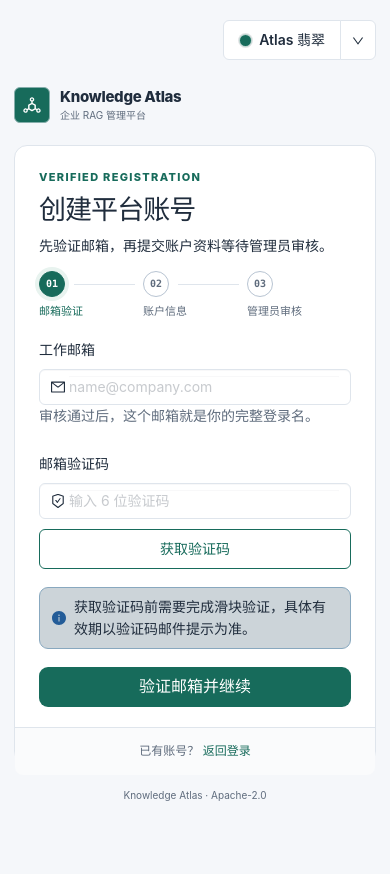
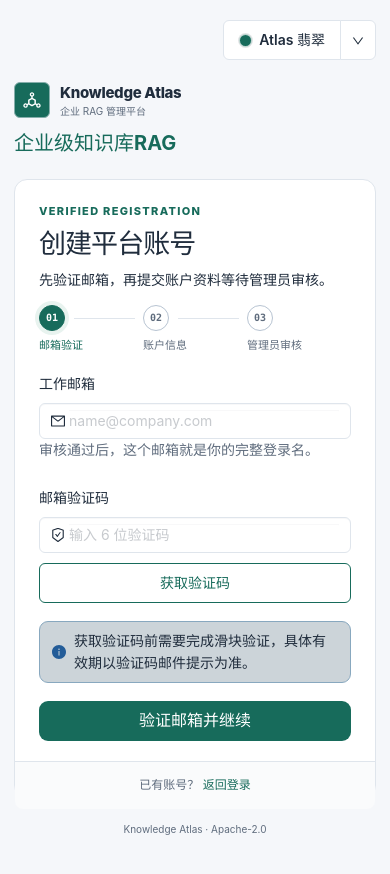
Before and after one commit to liulangjietou/kb-rag, a React (Vite) app in the folder kb-rag-web/: page /register in a window 390 px wide. Before the commit the page ends 844 px from the top, so only its background shows below. Built offline with nearby package versions, Linux system fonts and the light colour scheme.

Commit message:
feat(web): add enterprise RAG title to auth cover

```diff
--- a/kb-rag-web/src/components/AuthShell.tsx
+++ b/kb-rag-web/src/components/AuthShell.tsx
@@ -18,6 +18,7 @@ export default function AuthShell({ children, eyebrow, headline, description, co
       <section className="auth-shell__stage" aria-label="平台能力概览">
         <BrandMark inverse />
         <div className="auth-shell__message">
+          <div className="auth-shell__product-title">企业级知识库RAG</div>
           <span className="auth-overline">KNOWLEDGE OPERATIONS</span>
           <h1>{headline}</h1>
           <p>{description}</p>
@@ -36,6 +37,7 @@ export default function AuthShell({ children, eyebrow, headline, description, co
         </div>
         <div className="auth-shell__mobile-brand">
           <BrandMark />
+          <div className="auth-shell__product-title">企业级知识库RAG</div>
         </div>
         <section className={`auth-card${compactCard ? ' auth-card--compact' : ''}`}>
           <span className="auth-overline">{eyebrow}</span>
--- a/kb-rag-web/src/index.css
+++ b/kb-rag-web/src/index.css
@@ -413,6 +413,14 @@ main pre,
   margin: 70px auto 48px;
 }
 
+.auth-shell__product-title {
+  margin-bottom: clamp(36px, 5vw, 64px);
+  color: color-mix(in srgb, var(--kb-color-primary) 30%, #ffffff);
+  font-size: clamp(28px, 3.1vw, 44px);
+  font-weight: 700;
+  line-height: 1.35;
+}
+
 .auth-overline {
   display: block;
   margin-bottom: 8px;
@@ -486,6 +494,12 @@ main pre,
   display: none;
   width: min(440px, 100%);
   margin-bottom: 22px;
+}
+
+.auth-shell__mobile-brand .auth-shell__product-title {
+  margin: 12px 0 0;
+  color: var(--kb-color-primary-text);
+  font-size: 20px;
 }
 
 .auth-card {
```
